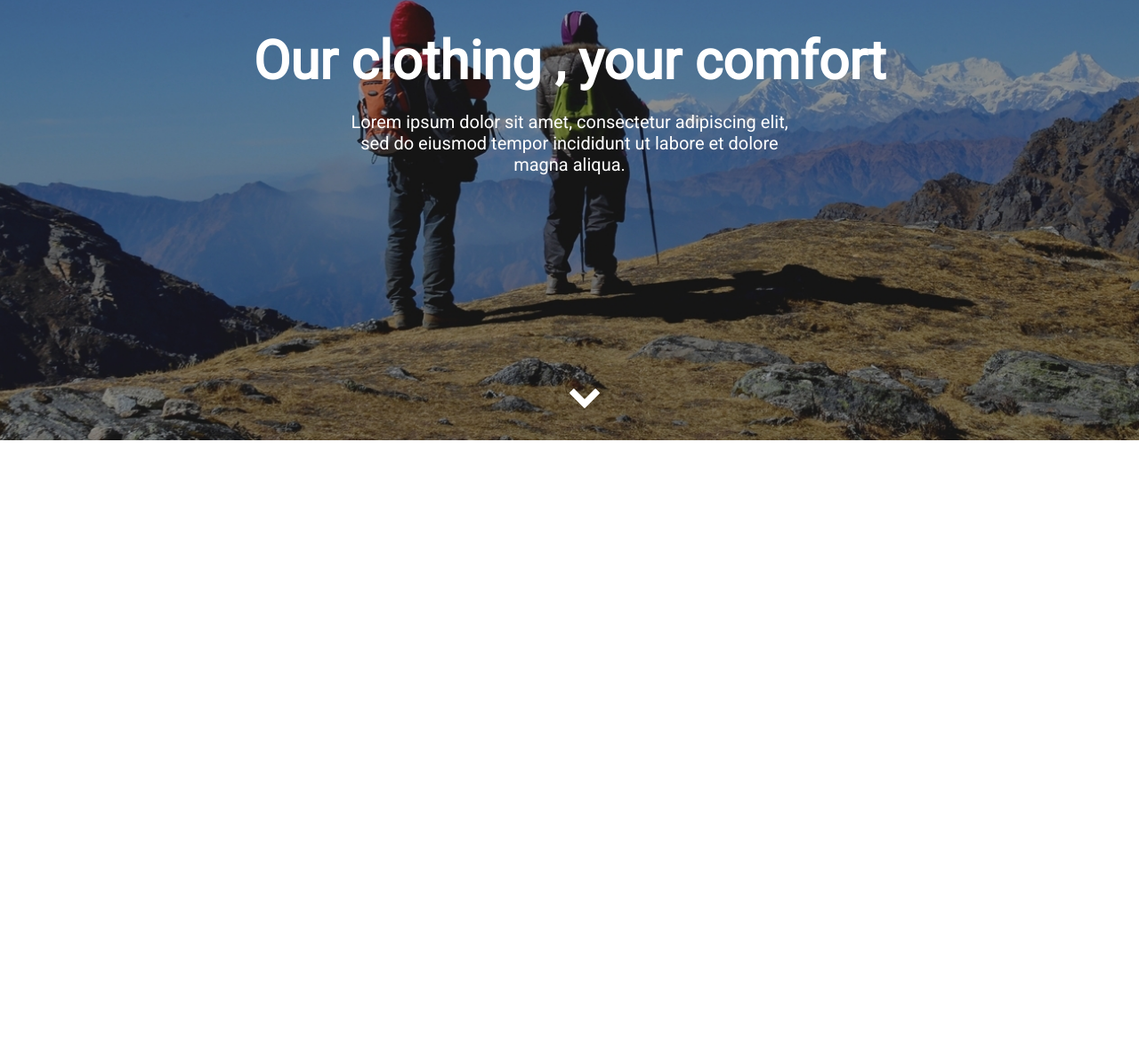
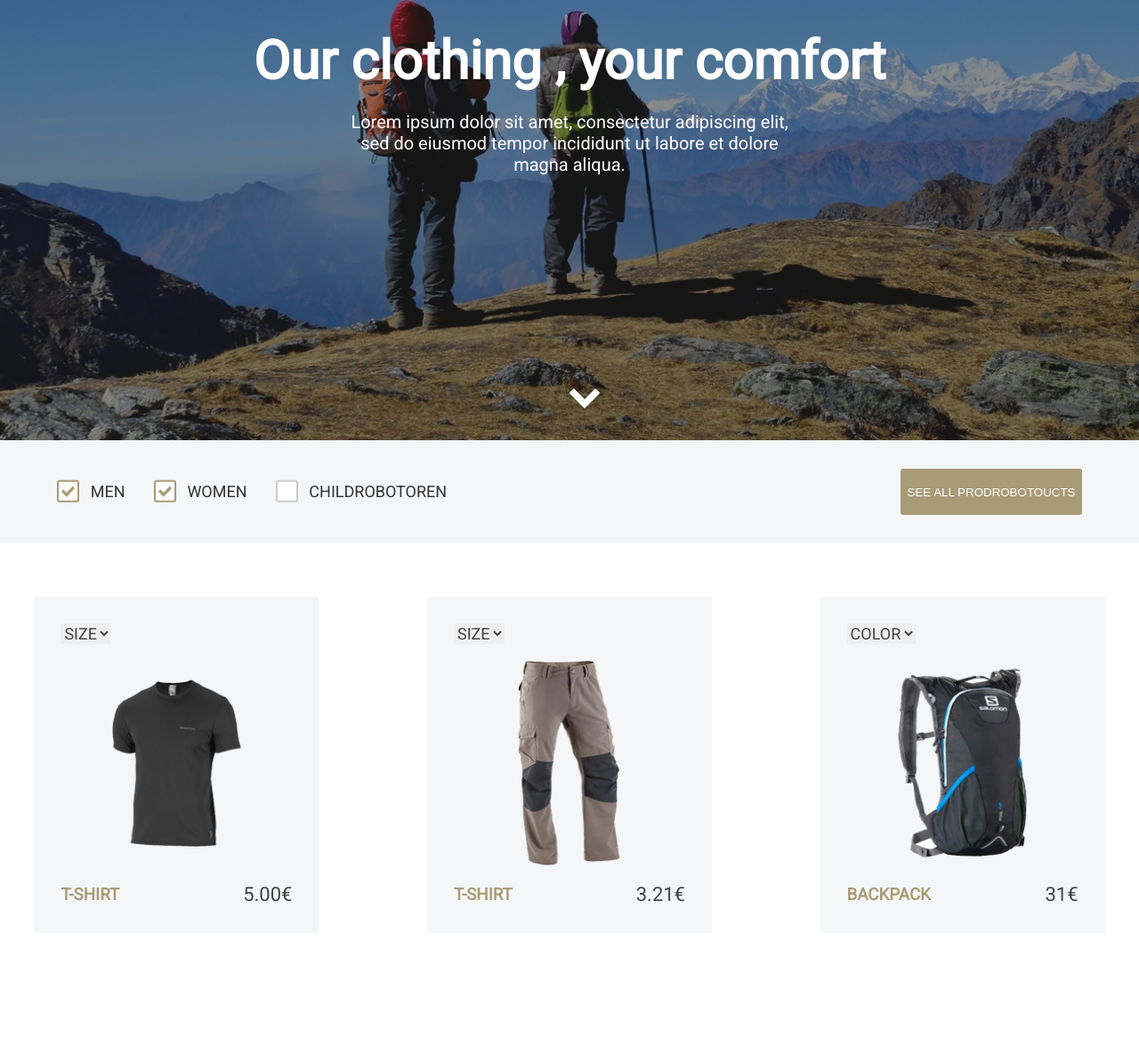
Before and after one commit to MielomankA/angularJs-test, a website: page index.html in a window 1280 px wide. Shown: the part 305-1480 px from the top of the page at 89% size. Before the commit the page ends 800 px from the top, so only its background shows below. Drawn offline with nearby package versions, Linux system fonts and the light colour scheme.

Commit message:
refactor: styles in products component

```diff
--- a/index.html
+++ b/index.html
@@ -20,7 +20,7 @@
   </head>
   <body>
     <intro></intro>
-    <!-- <products></products>
-    <footer-menu></footer-menu> -->
+    <products></products>
+    <footer-menu></footer-menu>
   </body>
 </html>
--- a/intro/intro.template.html
+++ b/intro/intro.template.html
@@ -8,7 +8,7 @@
             <a class="menu__link menu__link_active" href="#!">Home</a>
           </li>
           <li class="menu__item">
-            <a class="menu__link" href="#!">Products</a>
+            <a class="menu__link" href="#products">Products</a>
           </li>
           <li class="menu__item">
             <a class="menu__link" href="#!">
@@ -56,7 +56,7 @@
     </div>
 
     <div class="intro__arrow-down arrow-down">
-      <a href="#products__field" class="arrow-down__link">
+      <a href="#products" class="arrow-down__link">
         <img src="./assets/img/arrow-down.png" alt="arrow-down" class="arrow-down__icon" />
       </a>
     </div>
--- a/products/products.template.html
+++ b/products/products.template.html
@@ -1,5 +1,5 @@
-<section class="products">
-  <div class="products__control-panel">
+<section class="products" id="products">
+  <div class="products__control-panel container">
     <div class="products__checkbox-panel">
       <label ng-repeat="(category, _) in $ctrl.showCategory" class="products__label" htmlFor="{{category}}">
         <input
@@ -10,12 +10,12 @@
           ng-model="$ctrl.showCategory[category]"
           ng-change="$ctrl.changeFilter($ctrl.showCategory[category])"
         />
-        <p>{{category === 'child' ? 'CHILDROBOTOREN' : category.toUpperCase()}}</p>
+        <p>{{category === 'child' ? 'CHILDROBOTOREN' : category}}</p>
       </label>
     </div>
     <button class="products__button" ng-click="$ctrl.resetFilter()">See all prodRobotoucts</button>
   </div>
-  <div class="products__field" id="products__field">
+  <div class="products__field container">
     <div
       class="products__item"
       ng-repeat="item in $ctrl.data.items | filter:$ctrl.filterItem"
@@ -34,7 +34,7 @@
         <img src="{{$ctrl.getImageUrl(item.img)}}" alt="{{item.name}}" class="products__item_image" />
       </div>
       <div class="products__item_info">
-        <h3 class="products__item_name">{{item.name.toUpperCase()}}</h3>
+        <h3 class="products__item_name">{{item.name}}</h3>
         <p class="products__item_price">{{item.price}}€</p>
       </div>
     </div>
--- a/sass/_products.scss
+++ b/sass/_products.scss
@@ -1,36 +1,30 @@
 @import '../sass/variables.scss';
 
 .products {
-  height: 100vh;
-}
-
-.products__control-panel {
+  &__control-panel {
     display: flex;
     justify-content: space-between;
     align-items: center;
     font-size: 18px;
     text-transform: uppercase;
     color: $dark-grey;
-  max-width: 1920px;
-  width: 100%;
     padding: 4vh 5vw;
-  margin: 0 auto;
-  background-color: #f5f6f7;
+    background-color: $light-grayish-blue;
     gap: 2.5vw;
   }
 
-.products__checkbox-panel {
+  &__checkbox-panel {
     display: flex;
     gap: 2.5vw;
   }
 
-.products__label {
+  &__label {
     display: flex;
     align-items: center;
     gap: 1vw;
   }
 
-.products__checkbox {
+  &__checkbox {
     -webkit-appearance: none;
     appearance: none;
     background-color: $white;
@@ -46,11 +40,11 @@
     place-content: center;
   }
 
-.products__checkbox:checked {
+  &__checkbox:checked {
     border: 2px solid $gold;
   }
 
-.products__checkbox::before {
+  &__checkbox::before {
     content: '';
     width: 15px;
     height: 20px;
@@ -58,52 +52,42 @@
     transition: 120ms transform ease-in-out;
   }
 
-.products__checkbox:checked::before {
+  &__checkbox:checked::before {
     content: url('../assets/img/check.png');
     transform: scale(1);
   }
 
-.products__button {
+  &__button {
     max-width: 204px;
     width: 100%;
     height: 52px;
     background-color: $gold;
     border: none;
     border-radius: 3px;
-  // font-size: 14px;
     text-transform: uppercase;
     color: $white;
     cursor: pointer;
   }
 
-.products__button:hover {
-  -webkit-box-shadow: 0px 5px 10px 2px rgba(34, 60, 80, 0.2);
-  -moz-box-shadow: 0px 5px 10px 2px rgba(34, 60, 80, 0.2);
-  box-shadow: 0px 5px 10px 2px rgba(34, 60, 80, 0.2);
+  &__button:hover {
+    @include box-shadow;
   }
 
-.products__field {
-  height: calc(100% - 13vh);
-  padding: 1vh 5vw;
+  &__field {
+    padding: 7.5vh 0 23vh;
     display: grid;
-  grid-template-columns: repeat(auto-fill, minmax(380px, 2fr));
-  gap: 1vh 3.5vw;
-  // justify-content: space-between;
+    grid-template-columns: repeat(auto-fit, minmax(380px, 2fr));
+    gap: 2vh 3.5vw;
     justify-items: center;
     align-items: center;
-  // display: flex;
-  // flex-wrap: wrap;
-  // gap: 3.5vw;
-  // justify-content: center;
-  // align-items: center;
   }
 
-.products__item {
+  &__item {
     padding: 30px;
     max-width: 320px;
     width: 100%;
     height: 378px;
-  background-color: #f5f6f7;
+    background-color: $light-grayish-blue;
     display: flex;
     flex-direction: column;
     justify-content: space-between;
@@ -112,17 +96,15 @@
     cursor: pointer;
   }
 
-.products__item:hover {
-  -webkit-box-shadow: 0px 5px 10px 2px rgba(34, 60, 80, 0.2);
-  -moz-box-shadow: 0px 5px 10px 2px rgba(34, 60, 80, 0.2);
-  box-shadow: 0px 5px 10px 2px rgba(34, 60, 80, 0.2);
+  &__item:hover {
+    @include box-shadow;
   }
 
-.products__item_active {
+  &__item_active {
     border: 6px solid $gold;
   }
 
-.products__item_select {
+  &__item_select {
     border: none;
     font-family: Roboto;
     font-size: 18px;
@@ -131,35 +113,36 @@
     outline: none;
   }
 
-.products__item_select:active {
+  &__item_select:active {
     border: none;
     outline: none;
   }
 
-.products__item_image-wrapper {
+  &__item_image-wrapper {
     display: flex;
     justify-content: center;
   }
 
-.products__item_image {
+  &__item_image {
     max-width: 145px;
     height: 230px;
     width: 100%;
     object-fit: contain;
   }
 
-.products__item_info {
+  &__item_info {
     display: flex;
     justify-content: space-between;
     align-items: center;
   }
 
-.products__item_name {
+  &__item_name {
     color: $gold;
   }
 
-.products__item_price {
+  &__item_price {
     font-size: 22px;
+  }
 }
 
 @media screen and (max-width: $screen-max-width-small) {
@@ -171,6 +154,11 @@
 
   .products__checkbox-panel {
     flex-direction: column;
+  }
+
+  .products__field {
+    grid-template-columns: repeat(auto-fill, minmax(300px, 1fr));
+    padding: 2.5vh 0 5vh;
   }
 }
 
@@ -191,9 +179,4 @@
   .products__button {
     font-size: 12px;
   }
-
-  .products__field {
-    grid-template-columns: repeat(auto-fill, minmax(300px, 1fr));
-    /* justify-items: center; */
 }
-}
--- a/sass/variables.scss
+++ b/sass/variables.scss
@@ -6,6 +6,7 @@ $gold: #aa9b77;
 $dark-grey: #333333;
 $grey: #cccccc;
 $middle-grey: #424242;
+$light-grayish-blue: #f5f6f7;
 
 $screen-max-width-biggest: 1440px;
 $screen-max-width-big: 1280px;
@@ -18,3 +19,9 @@ $screen-min-width-big: 1281px;
 $screen-min-width-medium: 1025px;
 $screen-min-width-small: 769px;
 $screen-min-width-smallest: 481px;
+
+@mixin box-shadow {
+  -webkit-box-shadow: 0px 5px 10px 2px rgba(34, 60, 80, 0.2);
+  -moz-box-shadow: 0px 5px 10px 2px rgba(34, 60, 80, 0.2);
+  box-shadow: 0px 5px 10px 2px rgba(34, 60, 80, 0.2);
+}
```
Also changed, not shown: style.css. Lines whose indentation alone changed are shown as unchanged.
